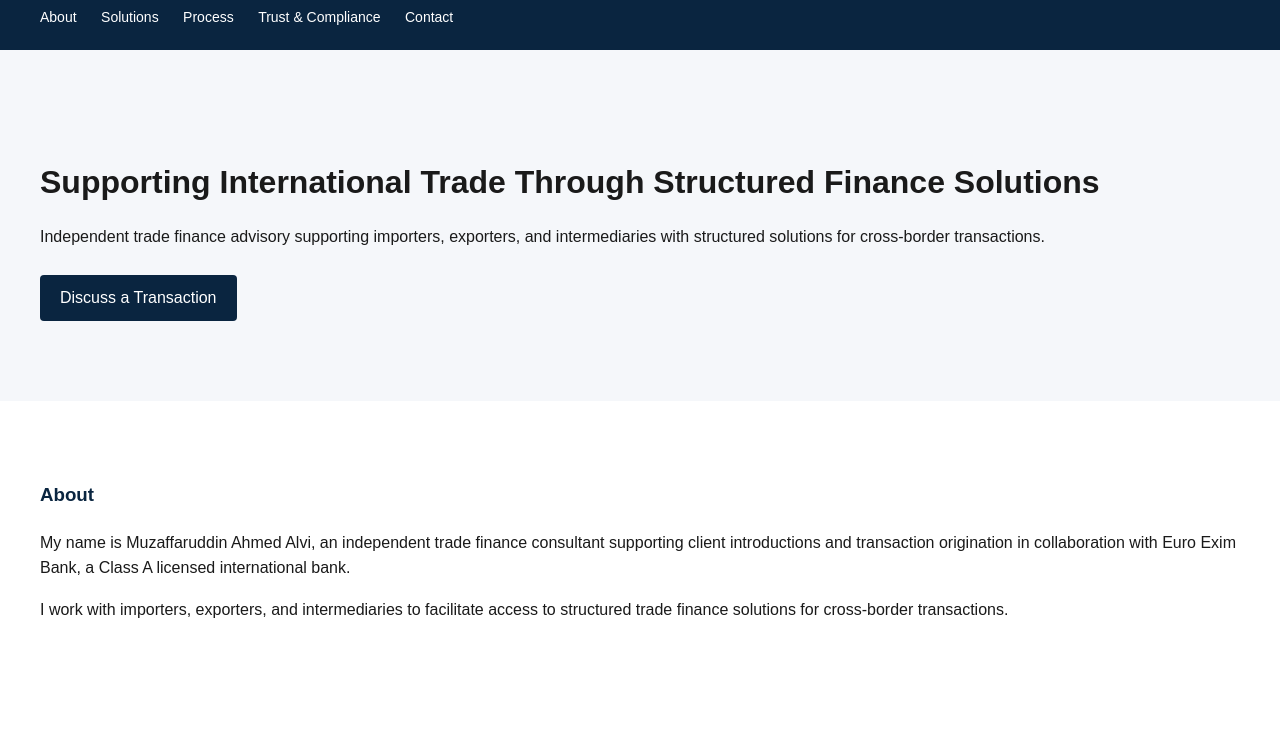
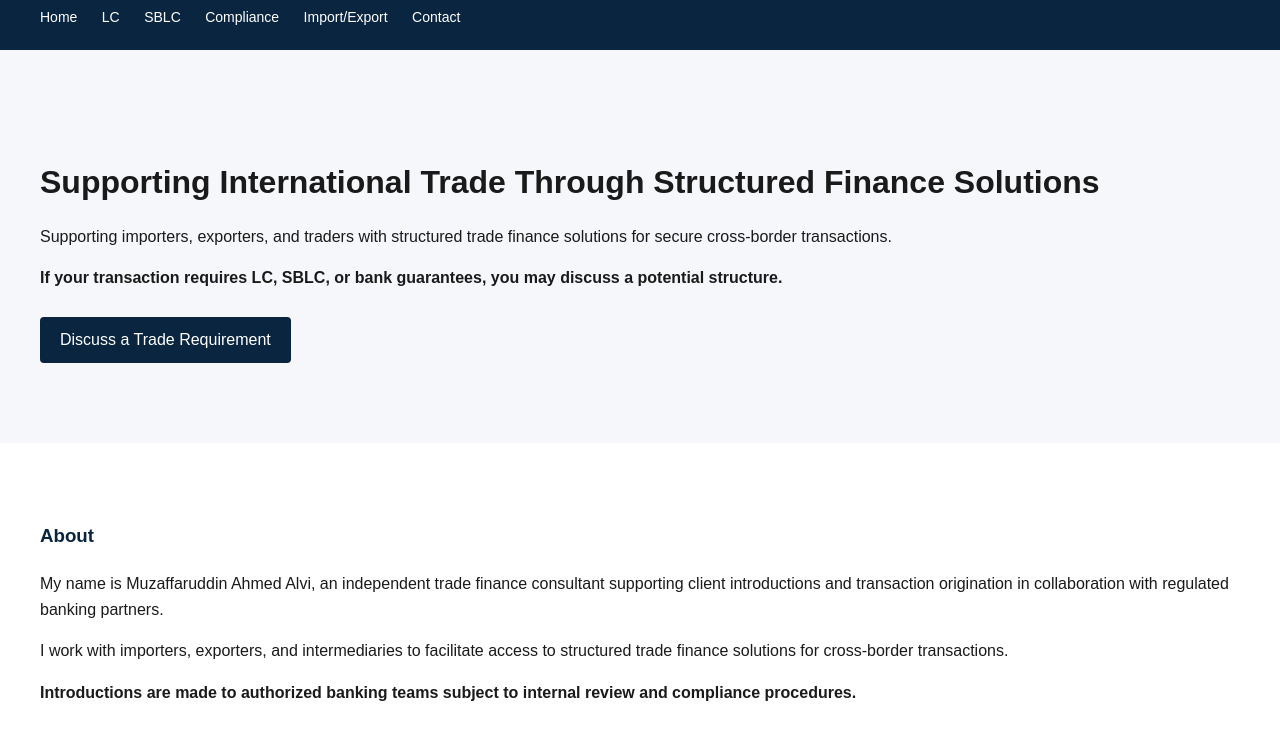
Before and after one commit to muzaffaruddinalvi-code/trade-finance-advisory, a plain HTML site: page index.html in a window 1280 px wide. Shown: the part 54-800 px from the top of the page. Drawn offline with Linux system fonts and the light colour scheme.

Commit message:
Update index.html

```diff
--- a/index.html
+++ b/index.html
@@ -4,6 +4,7 @@
 <meta charset="UTF-8">
 <meta name="viewport" content="width=device-width, initial-scale=1.0">
 <title>Trade Finance Advisory | Muzaffar Alvi</title>
+
 <style>
 body {font-family: Arial, sans-serif; margin:0; line-height:1.6; color:#1a1a1a;}
 header {background:#0a2540; color:#fff; padding:20px 40px;}
@@ -20,39 +21,71 @@ nav a {color:#fff; margin-right:20px; text-decoration:none; font-size:14px;}
 .btn {display:inline-block; padding:10px 20px; background:#0a2540; color:#fff; text-decoration:none; border-radius:4px; margin-top:10px;}
 </style>
 </head>
+
 <body>
 
 <header>
 <h1>Trade Finance Advisory</h1>
 <nav>
-<a href="#about">About</a>
-<a href="#solutions">Solutions</a>
-<a href="#process">Process</a>
-<a href="#trust">Trust & Compliance</a>
+<a href="index.html">Home</a>
+<a href="letters-of-credit.html">LC</a>
+<a href="standby-letter-of-credit.html">SBLC</a>
+<a href="compliance.html">Compliance</a>
+<a href="import-export-finance.html">Import/Export</a>
 <a href="#contact">Contact</a>
 </nav>
 </header>
 
 <section class="hero">
 <h2>Supporting International Trade Through Structured Finance Solutions</h2>
-<p>Independent trade finance advisory supporting importers, exporters, and intermediaries with structured solutions for cross-border transactions.</p>
-<a href="#contact" class="btn">Discuss a Transaction</a>
+
+<p>Supporting importers, exporters, and traders with structured trade finance solutions for secure cross-border transactions.</p>
+
+<p><strong>If your transaction requires LC, SBLC, or bank guarantees, you may discuss a potential structure.</strong></p>
+
+<a href="#contact" class="btn">Discuss a Trade Requirement</a>
 </section>
 
 <section id="about" class="section">
 <h3>About</h3>
-<p>My name is Muzaffaruddin Ahmed Alvi, an independent trade finance consultant supporting client introductions and transaction origination in collaboration with Euro Exim Bank, a Class A licensed international bank.</p>
+
+<p>My name is Muzaffaruddin Ahmed Alvi, an independent trade finance consultant supporting client introductions and transaction origination in collaboration with regulated banking partners.</p>
+
 <p>I work with importers, exporters, and intermediaries to facilitate access to structured trade finance solutions for cross-border transactions.</p>
+
+<p><strong>Introductions are made to authorized banking teams subject to internal review and compliance procedures.</strong></p>
 </section>
 
 <section id="solutions" class="section">
 <h3>Trade Finance Solutions</h3>
+
 <div class="grid">
-<div class="card"><h4>Letters of Credit (LC)</h4><p>Secure payment mechanism ensuring transaction integrity between buyers and sellers in international trade.</p></div>
-<div class="card"><h4>Standby Letters of Credit (SBLC)</h4><p>Contingent financial guarantees supporting contractual obligations and risk mitigation.</p></div>
-<div class="card"><h4>Bank Guarantees</h4><p>Performance guarantees, bid bonds, and advance payment guarantees for commercial transactions.</p></div>
-<div class="card"><h4>Export Finance</h4><p>Working capital support solutions for exporters engaged in international trade.</p></div>
-<div class="card"><h4>Supply Chain Finance</h4><p>Solutions designed to optimize cash flow across trade cycles and supply chains.</p></div>
+
+<div class="card">
+<h4>Letters of Credit (LC)</h4>
+<p>Secure payment mechanism ensuring transaction integrity between buyers and sellers in international trade.</p>
+</div>
+
+<div class="card">
+<h4>Standby Letters of Credit (SBLC)</h4>
+<p>Contingent financial guarantees supporting contractual obligations and risk mitigation.</p>
+</div>
+
+<div class="card">
+<h4>Bank Guarantees</h4>
+<p>Performance guarantees, bid bonds, and advance payment guarantees for commercial transactions.</p>
+</div>
+
+<div class="card">
+<h4>Export Finance</h4>
+<p>Working capital support solutions for exporters engaged in international trade.</p>
+</div>
+
+<div class="card">
+<h4>Supply Chain Finance</h4>
+<p>Solutions designed to optimize cash flow across trade cycles and supply chains.</p>
+</div>
+
 </div>
 </section>
 
@@ -76,19 +109,34 @@ nav a {color:#fff; margin-right:20px; text-decoration:none; font-size:14px;}
 </ul>
 </section>
 
+<section class="section">
+<h3>When to Reach Out</h3>
+<ul>
+<li>Your supplier requests a Letter of Credit (LC)</li>
+<li>Your contract requires a bank guarantee or SBLC</li>
+<li>You need payment security in international trade</li>
+<li>You are structuring a large import/export transaction</li>
+</ul>
+</section>
+
 <section id="trust" class="section">
 <h3>Trust & Compliance</h3>
+
 <div class="notice">
 <p>I act strictly as an independent consultant. I do not issue financial instruments, accept funds, provide financial or legal advice, or represent any bank in a binding capacity.</p>
+
 <p>All transactions are subject to the bank’s internal compliance, AML checks, risk assessment, and approval procedures.</p>
+
 <p>Client introductions are made to authorized banking teams in accordance with regulatory requirements.</p>
 </div>
 </section>
 
 <section id="contact" class="section">
 <h3>Contact</h3>
+
 <p>Email: muzaffar@tradefinance-advisory.int.eu.org</p>
 <p>Location: Lahore, Pakistan</p>
+
 <p>Professional Profile:</p>
 <a href="https://eebcards.com/muzaffaruddin-ahmed-alvi" target="_blank" class="btn">View Profile</a>
 </section>
```
